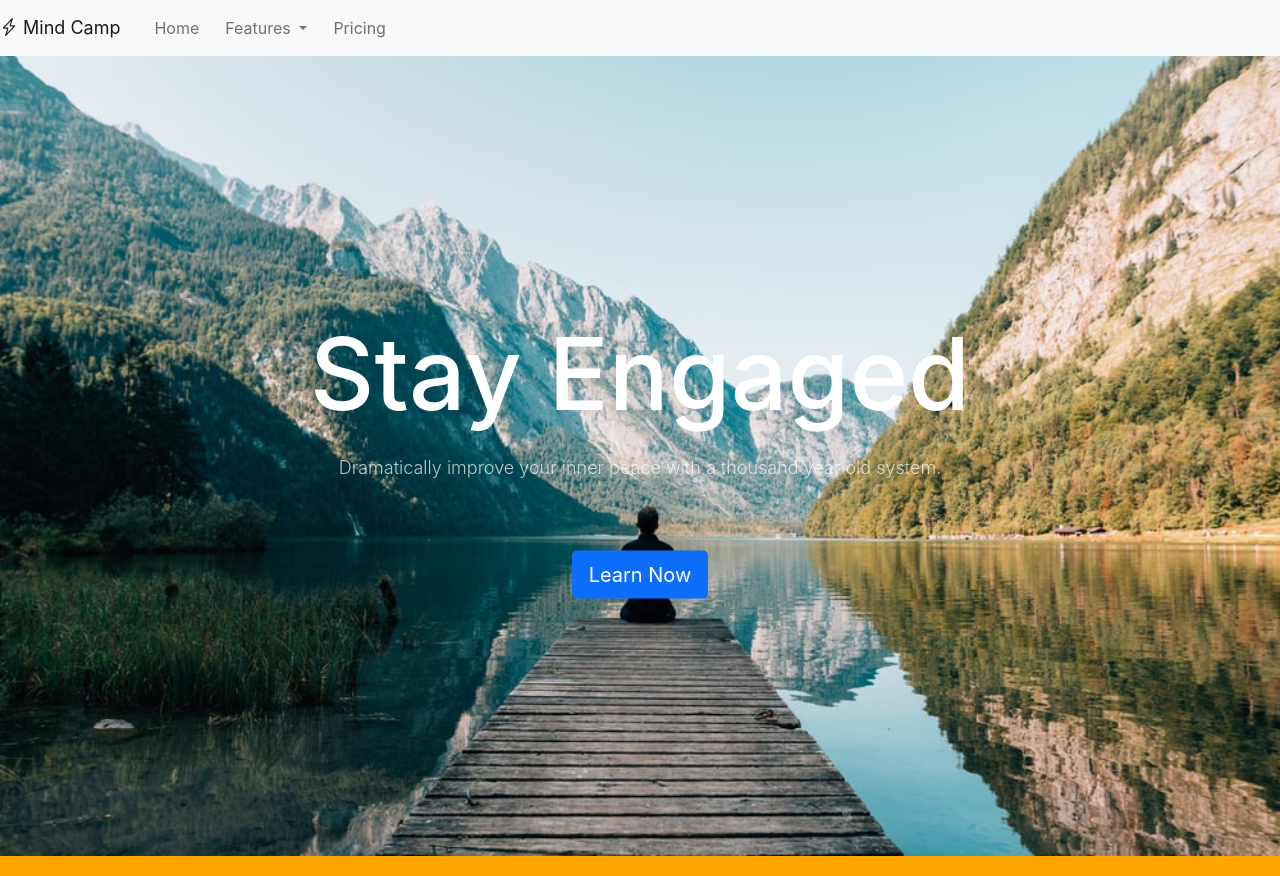
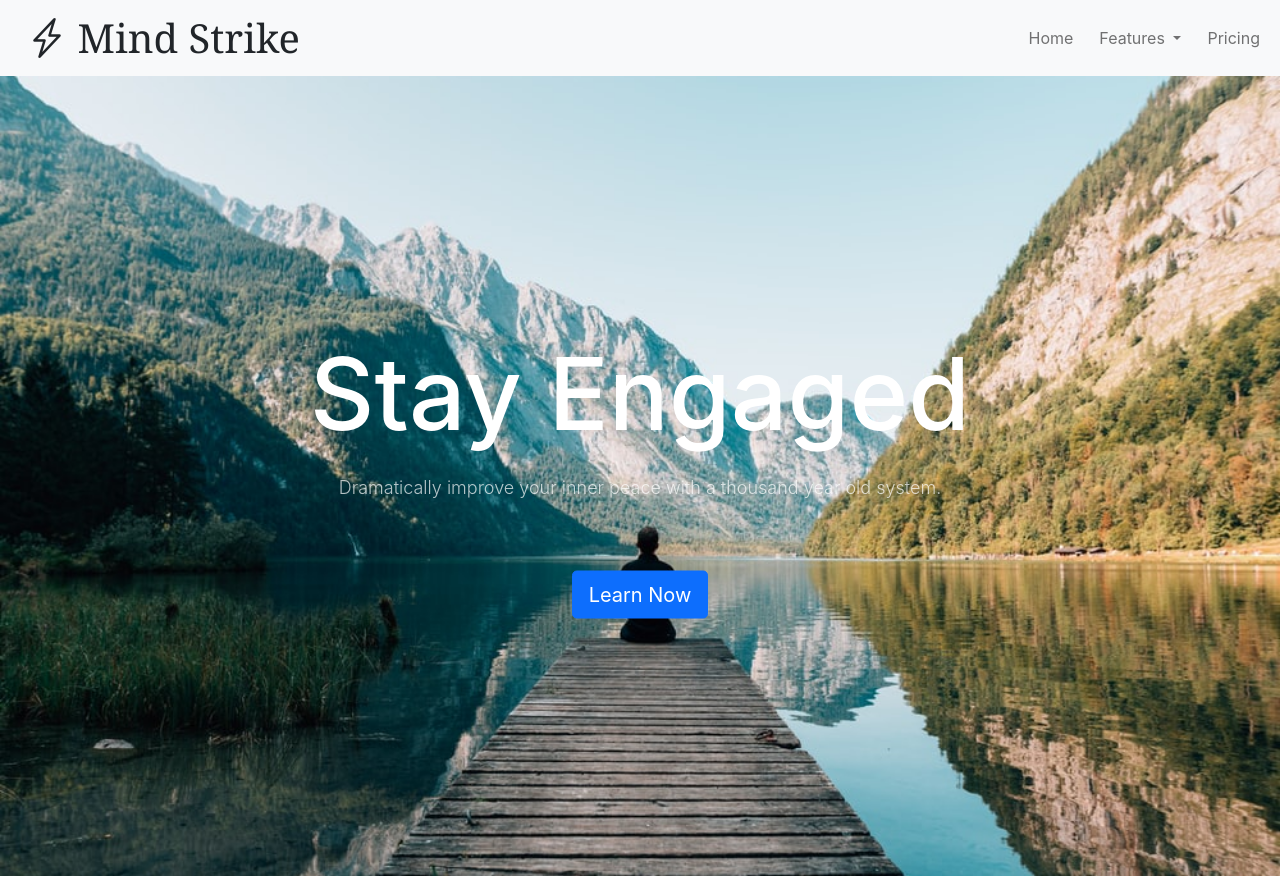
Before and after one commit to tylercodes-11/mindfulproj, a website: page index.html in a window 1280 px wide. Shown: the top 876 px of the page. Drawn offline with nearby package versions, Linux system fonts and the light colour scheme.

Commit message:
Main changes to NavBar alignment and functionality, nav collapse works on click , updated brand and placement , made fixes to code syntax and id, added bootstrap jquery

```diff
--- a/index.html
+++ b/index.html
@@ -19,29 +19,36 @@
 
 </head>
 <body>
-    <!-- Nav Branding -->
-    <nav class="navbar nav-bar-logo navbar-expand-lg navbar-light bg-light">
-        <a class="navbar-brand" href="#"> <i class="bi bi-lightning-charge"></i> Mind Camp</a>
+    <!-- Nav Brand -->
+<nav class="navbar  navbar-expand-lg navbar-light bg-light">
+ <div class="container-fluid"
+
+        <a class="navbar-brand" href="#">
+            <div class="nav-bar-logo bi bi-lightning-charge"> Mind Strike </div></a>
 
         <button class="navbar-toggler"
         type="button"
         data-toggle="collapse"
-        data-target="#navbarText"
-        aria-controls="navbarText"
+        data-target="#navbarSupportedContent"
+        aria-controls="navbarSupportedContent"
         aria-expanded="false"
         aria-label="Toggle navigation">
           <span class="navbar-toggler-icon"></span>
         </button>
 
 <!-- Navbar links -->
-    <div class="collapse navbar-collapse" id="navbarText">
-    <ul class="navbar-nav text-center mr-auto">
+    <div class="collapse navbar-collapse" id="navbarSupportedContent">
+
+
+        <ul class= "navbar-nav ms-auto">
+
+
             <li class="nav-item active">
                  <a class="nav-link" href="#">Home <span class="sr-only"></span></a>
              </li>
 
             <li class="nav-item dropdown">
-            <a class="nav-link dropdown-toggle" href="#" id="navbarDropdownMenuLink" data-toggle="dropdown" aria-haspopup="true" aria-expanded="false">
+             <a class="nav-link dropdown-toggle" href="#" id="navbarDropdownMenuLink" role="button"    data-toggle="dropdown" aria-haspopup="true" aria-expanded="false">
               Features
                </a>
                   <div class="dropdown-menu" aria-labelledby="navbarDropdownMenuLink">
@@ -50,7 +57,7 @@
                      <a class="dropdown-item" href="#">Home Essentials</a>
                  </div>
              </li>
-      </li>
+
          <li class="nav-item">
         <a class="nav-link" href="#">Pricing</a>
       </li>
@@ -74,13 +81,13 @@
         <div class="container">
             <div class="row">
 
-                <div class="intro-content">
+                <div class="col intro-content">
                     <svg xmlns="http://www.w3.org/2000/svg" width="16" height="16" fill="currentColor" class="bi bi-magic" viewBox="0 0 16 16">
                         <path d="M9.5 2.672a.5.5 0 1 0 1 0V.843a.5.5 0 0 0-1 0v1.829Zm4.5.035A.5.5 0 0 0 13.293 2L12 3.293a.5.5 0 1 0 .707.707L14 2.707ZM7.293 4A.5.5 0 1 0 8 3.293L6.707 2A.5.5 0 0 0 6 2.707L7.293 4Zm-.621 2.5a.5.5 0 1 0 0-1H4.843a.5.5 0 1 0 0 1h1.829Zm8.485 0a.5.5 0 1 0 0-1h-1.829a.5.5 0 0 0 0 1h1.829ZM13.293 10A.5.5 0 1 0 14 9.293L12.707 8a.5.5 0 1 0-.707.707L13.293 10ZM9.5 11.157a.5.5 0 0 0 1 0V9.328a.5.5 0 0 0-1 0v1.829Zm1.854-5.097a.5.5 0 0 0 0-.706l-.708-.708a.5.5 0 0 0-.707 0L8.646 5.94a.5.5 0 0 0 0 .707l.708.708a.5.5 0 0 0 .707 0l1.293-1.293Zm-3 3a.5.5 0 0 0 0-.706l-.708-.708a.5.5 0 0 0-.707 0L.646 13.94a.5.5 0 0 0 0 .707l.708.708a.5.5 0 0 0 .707 0L8.354 9.06Z"/>
                       </svg>
                     <h2 class="section-heading"> Completely Revolutionize your day to day life</h2>
                     <p class="text-light">Your day-to-day activities offer ample opportunities to call up mindfulness into any moment. Our simple practices will breathe space into your daily routines.</p>
-                <div class="col-lg-4">
+
 
                 </div>
             </div>
@@ -168,8 +175,10 @@
                     <a href="#" class="btn btn-primary btn-lg">Check Now</a>
             </div>
             </div>
+
+        </section>
       </div>
-    </section>
+
 
 	<!-- Footer -->
     <footer class="content page-footer">
@@ -199,6 +208,12 @@
         </div>
 
     </footer>
+
+    <!-- bootstrap jquery slim build -->
+    <script src="https://code.jquery.com/jquery-3.3.1.slim.min.js" integrity="sha384-q8i/X+965DzO0rT7abK41JStQIAqVgRVzpbzo5smXKp4YfRvH+8abtTE1Pi6jizo" crossorigin="anonymous"></script>
+<script src="https://cdn.jsdelivr.net/npm/popper.js@1.14.6/dist/umd/popper.min.js" integrity="sha384-wHAiFfRlMFy6i5SRaxvfOCifBUQy1xHdJ/yoi7FRNXMRBu5WHdZYu1hA6ZOblgut" crossorigin="anonymous"></script>
+<script src="https://cdn.jsdelivr.net/npm/bootstrap@4.2.1/dist/js/bootstrap.min.js" integrity="sha384-B0UglyR+jN6CkvvICOB2joaf5I4l3gm9GU6Hc1og6Ls7i6U/mkkaduKaBhlAXv9k" crossorigin="anonymous"></script>
+
 <!-- bootstrap js popper -->
     <script src="https://cdn.jsdelivr.net/npm/bootstrap@5.1.3/dist/js/bootstrap.bundle.min.js" integrity="sha384-ka7Sk0Gln4gmtz2MlQnikT1wXgYsOg+OMhuP+IlRH9sENBO0LRn5q+8nbTov4+1p" crossorigin="anonymous"></script>
 </body>
--- a/style.css
+++ b/style.css
@@ -147,17 +147,18 @@ header .header-content .header-content-inner p {
 
 }
 
+.nav-bar-logo {
+    padding-left: 15px;
+    font-size: 40px;
+    font-family: Georgia, 'Times New Roman', Times, serif;
+
+}
 
 .navbar-default .navbar-header .navbar-brand {
     color: rgb(255, 218, 85);
 }
 
-.navbar-brand {
-    float: left;
-    font-size: 18px;
-    line-height: 20px;
 
-}
 
 .navbar-default .nav > li.active>a,
 .navbar-default .nav>li.active>a:focus {
@@ -184,6 +185,10 @@ header .header-content .header-content-inner p {
     .navbar-default {
         border-color: rgba(255,255,255,.3);
         background-color: transparent;
+    }
+
+    .navbar-brand {
+        float: left;
     }
 
     .navbar-default .navbar-header .navbar-brand {
```
Lines whose indentation alone changed are shown as unchanged.
